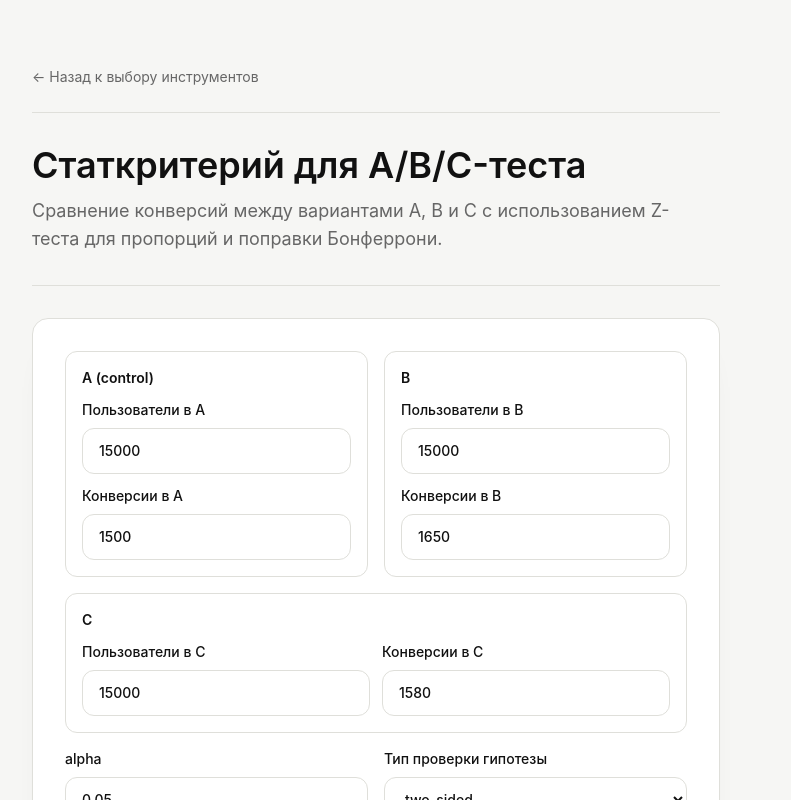
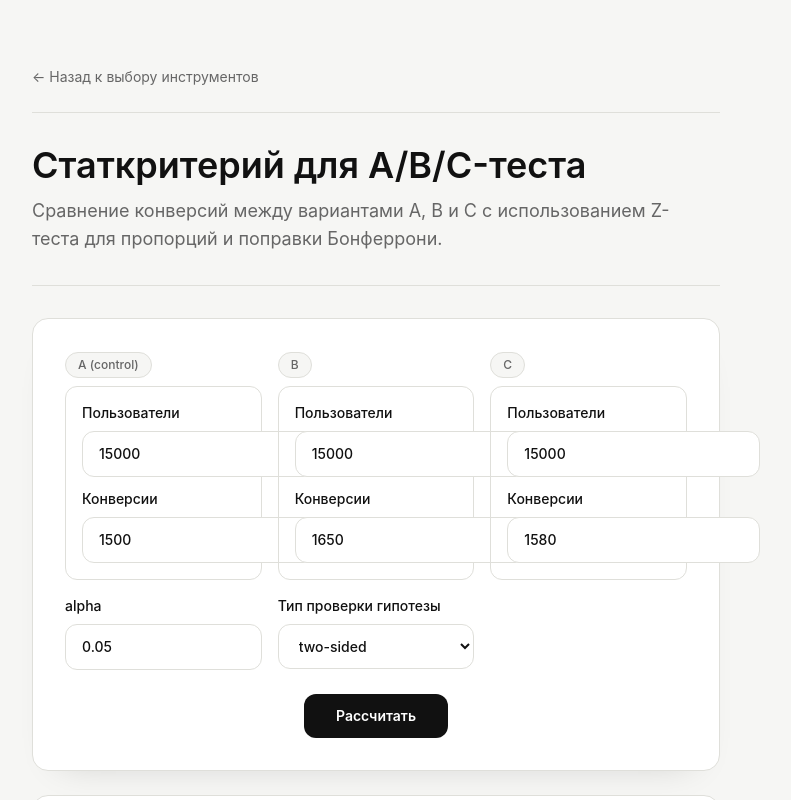
Before and after one commit to elizabeth290789/ab-tools-site, a Next.js app: page /stat-test-abc in a window 1280 px wide. Shown: the top 800 px of the page, without its empty margins (264-1055 px from the left). Built offline with nearby package versions, Linux system fonts and the light colour scheme.

Commit message:
Redesign ABC stat test form layout and CTA

```diff
--- a/app/stat-test-abc/page.tsx
+++ b/app/stat-test-abc/page.tsx
@@ -233,46 +233,52 @@ export default function StatTestAbcPage() {
         </header>
 
         <section className="mt-8 rounded-2xl border border-border bg-white p-6 shadow-card md:p-8">
-          <div className="grid gap-4 md:grid-cols-2">
+          <div className="grid gap-4 md:grid-cols-2 lg:grid-cols-3">
+            <div className="min-w-0">
+              <p className="mb-2 inline-flex rounded-full border border-border bg-canvas px-3 py-1 text-xs font-medium text-muted">A (control)</p>
               <div className="rounded-xl border border-border p-4">
-              <h2 className="text-sm font-semibold">A (control)</h2>
-              <div className="mt-3 grid gap-3">
+                <div className="grid gap-3">
                   <label className="flex flex-col gap-2 text-sm font-medium">
-                  <span>Пользователи в A</span>
+                    <span>Пользователи</span>
                     <input value={usersA} onChange={(event) => setUsersA(event.target.value)} className="rounded-xl border border-border bg-white px-4 py-3 text-sm outline-none transition-colors focus:border-ink/40" />
                   </label>
                   <label className="flex flex-col gap-2 text-sm font-medium">
-                  <span>Конверсии в A</span>
+                    <span>Конверсии</span>
                     <input value={convA} onChange={(event) => setConvA(event.target.value)} className="rounded-xl border border-border bg-white px-4 py-3 text-sm outline-none transition-colors focus:border-ink/40" />
                   </label>
                 </div>
               </div>
+            </div>
 
+            <div className="min-w-0">
+              <p className="mb-2 inline-flex rounded-full border border-border bg-canvas px-3 py-1 text-xs font-medium text-muted">B</p>
               <div className="rounded-xl border border-border p-4">
-              <h2 className="text-sm font-semibold">B</h2>
-              <div className="mt-3 grid gap-3">
+                <div className="grid gap-3">
                   <label className="flex flex-col gap-2 text-sm font-medium">
-                  <span>Пользователи в B</span>
+                    <span>Пользователи</span>
                     <input value={usersB} onChange={(event) => setUsersB(event.target.value)} className="rounded-xl border border-border bg-white px-4 py-3 text-sm outline-none transition-colors focus:border-ink/40" />
                   </label>
                   <label className="flex flex-col gap-2 text-sm font-medium">
-                  <span>Конверсии в B</span>
+                    <span>Конверсии</span>
                     <input value={convB} onChange={(event) => setConvB(event.target.value)} className="rounded-xl border border-border bg-white px-4 py-3 text-sm outline-none transition-colors focus:border-ink/40" />
                   </label>
                 </div>
               </div>
+            </div>
 
-            <div className="rounded-xl border border-border p-4 md:col-span-2">
-              <h2 className="text-sm font-semibold">C</h2>
-              <div className="mt-3 grid gap-3 md:grid-cols-2">
+            <div className="min-w-0">
+              <p className="mb-2 inline-flex rounded-full border border-border bg-canvas px-3 py-1 text-xs font-medium text-muted">C</p>
+              <div className="rounded-xl border border-border p-4">
+                <div className="grid gap-3">
                   <label className="flex flex-col gap-2 text-sm font-medium">
-                  <span>Пользователи в C</span>
+                    <span>Пользователи</span>
                     <input value={usersC} onChange={(event) => setUsersC(event.target.value)} className="rounded-xl border border-border bg-white px-4 py-3 text-sm outline-none transition-colors focus:border-ink/40" />
                   </label>
                   <label className="flex flex-col gap-2 text-sm font-medium">
-                  <span>Конверсии в C</span>
+                    <span>Конверсии</span>
                     <input value={convC} onChange={(event) => setConvC(event.target.value)} className="rounded-xl border border-border bg-white px-4 py-3 text-sm outline-none transition-colors focus:border-ink/40" />
                   </label>
+                </div>
               </div>
             </div>
 
@@ -290,11 +296,11 @@ export default function StatTestAbcPage() {
             </label>
           </div>
 
-          <div className="mt-6">
+          <div className="mt-6 flex justify-start md:justify-center">
             <button
               type="button"
               onClick={handleCalculate}
-              className="inline-flex items-center gap-2 rounded-full border border-ink px-5 py-2.5 text-sm font-medium transition-colors hover:bg-ink hover:text-white"
+              className="inline-flex items-center justify-center gap-2 rounded-xl bg-ink px-8 py-3 text-sm font-semibold text-white transition-opacity hover:opacity-90"
             >
               Рассчитать
             </button>
@@ -302,7 +308,7 @@ export default function StatTestAbcPage() {
         </section>
 
         <section className="mt-6 rounded-2xl border border-border bg-white p-6 shadow-card md:p-8">
-          <h2 className="text-lg font-semibold">Results</h2>
+          <h2 className="text-lg font-semibold">Результаты</h2>
           {error ? <p className="mt-3 text-sm text-red-600">{error}</p> : null}
 
           {result ? (
@@ -320,11 +326,11 @@ export default function StatTestAbcPage() {
               </section>
             </div>
           ) : (
-            <p className="mt-3 text-sm text-muted">Нажмите Calculate, чтобы выполнить расчёт.</p>
+            <p className="mt-3 text-sm text-muted">Заполните поля и нажмите «Рассчитать»</p>
           )}
         </section>
 
-        <section className="mt-6 rounded-2xl border border-border bg-white p-6 text-sm text-muted shadow-card md:p-8">
+        <section className="mt-4 rounded-2xl border border-border/70 bg-canvas p-5 text-sm text-muted md:p-6">
           Для A/B/C теста используются два сравнения: A-B и A-C. Уровень значимости корректируется по Бонферрони: alpha / k.
         </section>
       </div>
```
Lines whose indentation alone changed are shown as unchanged.
